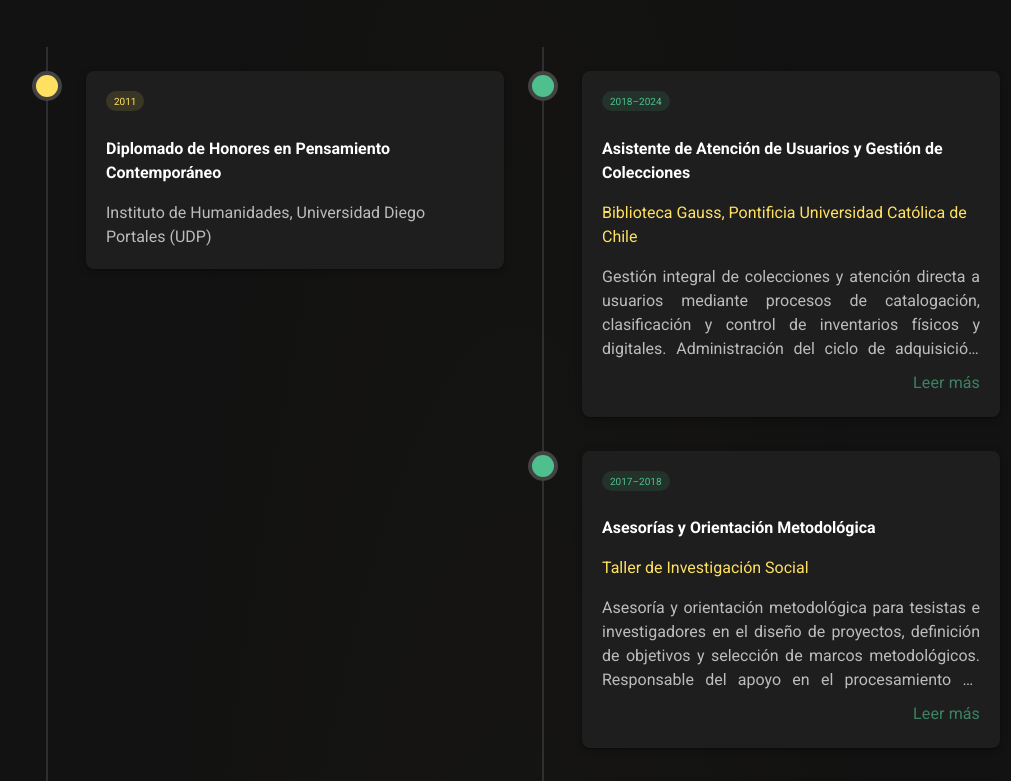
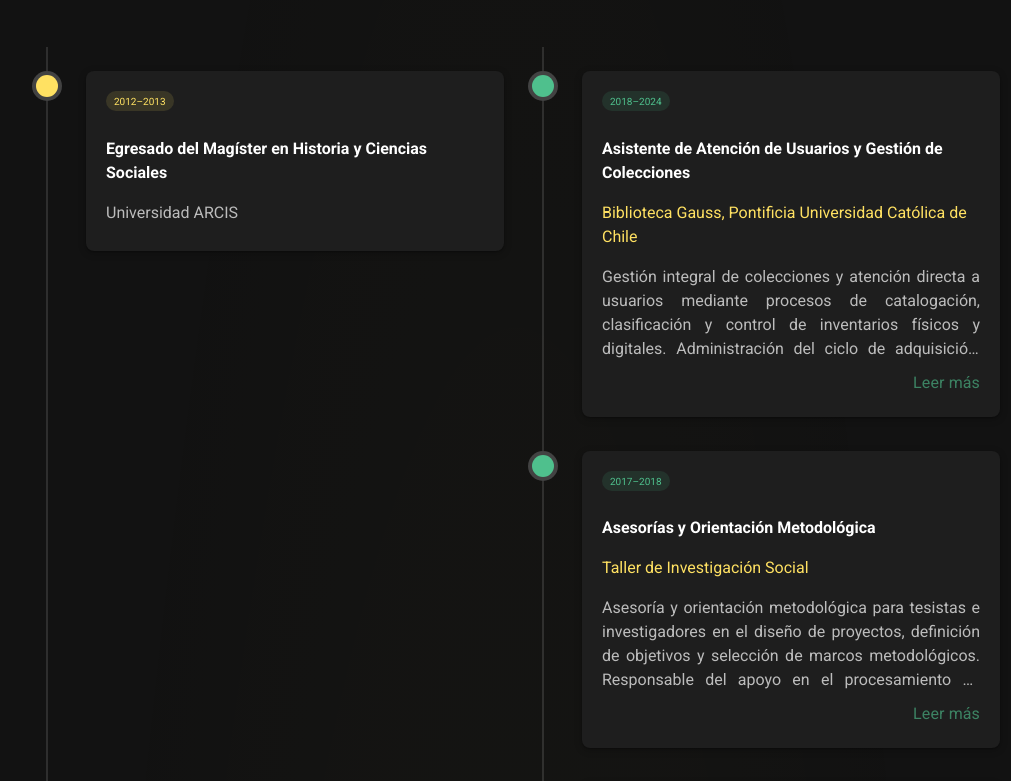
Before and after one commit to jltamayocabello-droid/mi-portafolio-vuetify, a Vue app: page / in a window 1280 px wide. Shown: the part 3942-4723 px from the top of the page, without its empty margins (124-1135 px from the left). Built offline with nearby package versions, Linux system fonts and the light colour scheme.

Commit message:
Se agrega magister a formación académica

```diff
--- a/src/pages/HomePage.vue
+++ b/src/pages/HomePage.vue
@@ -629,15 +629,21 @@
 
   const academicBackground = [
     {
-      title: 'Diplomado de Honores en Pensamiento Contemporáneo',
-      institution: 'Instituto de Humanidades, Universidad Diego Portales (UDP)',
-      years: '2011',
+      title: 'Egresado del Magíster en Historia y Ciencias Sociales',
+      institution: 'Universidad ARCIS',
+      years: '2012–2013',
       color: 'secondary',
     },
     {
       title: 'Licenciatura en Historia',
       institution: 'Universidad Diego Portales (UDP)',
       years: '2008–2011',
+      color: 'secondary',
+    },
+    {
+      title: 'Diplomado de Honores en Pensamiento Contemporáneo',
+      institution: 'Instituto de Humanidades, Universidad Diego Portales (UDP)',
+      years: '2011',
       color: 'secondary',
     },
   ]
```
